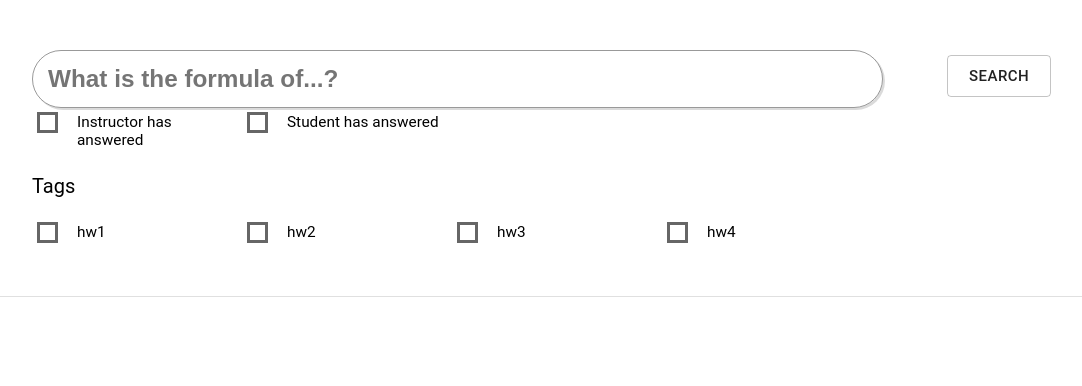
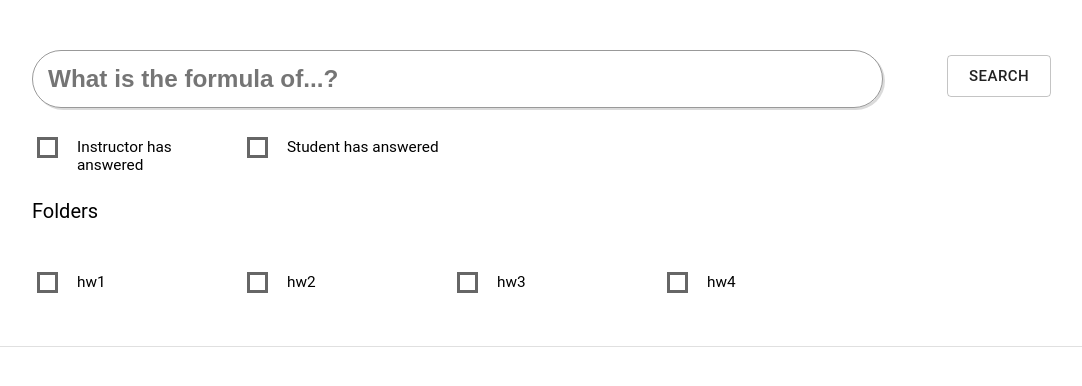
Before and after one commit to CodeItDiscordServer/QnA, a React (Create React App) app in the folder client/: page / in a window 1280 px wide. Shown: the top 386 px of the page, without its empty margins (96-1178 px from the left). Built offline with nearby package versions, Linux system fonts and the light colour scheme.

Commit message:
cleaned up the mobile view of the fitler, also
so basically in piazza, the tags like hw1,and projectare actually in
folders referring to the piazza api.

```diff
--- a/client/src/Containers/SearchPage/Components/ResponsiveSearchBox.js
+++ b/client/src/Containers/SearchPage/Components/ResponsiveSearchBox.js
@@ -12,6 +12,7 @@ import {Button,CircularProgress} from "@material-ui/core"
  const tags_contaier=css`
   display: flex;
   flex-wrap: wrap;
+  padding-top: 25px;
   width: 100%;
   @media (max-width: 768px) {
     width:100%;
@@ -68,7 +69,9 @@ function ResponsiveSearchBox(props) {
     color:red;
     background-color: LemonChiffon;
   }
-  @media (max-width: 768px)#{
+  @media (max-width: 768px){
+    font-size:25px;
+
     margin: 10px 0 10px 0;
       &:hover{
         background-color: LemonChiffon;
@@ -180,6 +183,7 @@ function ResponsiveSearchBox(props) {
                     updateMisc("Instructor has answered",!props.filters["Instructor has answered"])
                    }}className="tag">{"Instructor has answered"}</div>
                  </div>
+                 {/*  end instructor                                        */}
 
                  <div style={{cursor:"pointer"}} key={`Student has answered`} className="check-container" css={navItem}>
                     <input type="checkbox" id={`Student has answered`}
@@ -198,8 +202,10 @@ function ResponsiveSearchBox(props) {
                     className="tag">{"Student has answered"}</div>
                   </div>
               </div>
+              {/*  end student                                        */}
 
-            <h3 css={css`font-weight:400;font-size:20px;`}>Tags </h3>
+
+            <h3 css={css`font-weight:400;font-size:20px;`}>Folders </h3>
               <div id="tags-list" css={tags_contaier}>
               {/* the list of true/false filters, the checkbox will be used, but not applied yet.
                 the filter is saved in the site memory with other filters.
--- a/client/src/Containers/SearchPage/Components/SearchResults.jsx
+++ b/client/src/Containers/SearchPage/Components/SearchResults.jsx
@@ -58,7 +58,7 @@ function searchTermsPresent(summariez,unique){
   margin-left: 25px;
   color: grey;
   `;
-  return (<div>
+  return (<div css={style}>
       {Object.keys(summariez).map(function(term){
       if(summariez[term].length){
         return <GoodCheckbox key={`good-term-${term}-${unique}`} term={term} />
@@ -168,7 +168,7 @@ function ResultCard(props){
 
     return (<Card elevation={1.0} style={{marginLeft:"70px",marginRight:"70px",marginBottom:"20px",padding:"20px"}}>
         {tagsView(topic)}
-        {searchTermsPresent(topic.summariez,topic.created)}
+        {topic.summariez && searchTermsPresent(topic.summariez,topic.created)}
         <div dangerouslySetInnerHTML={{__html:title}} css={subjectStyle}></div>
         <hr/>
         {topic.summariez && Object.keys(topic.summariez).map(function(term){
--- a/client/src/components/CheckboxArt.js
+++ b/client/src/components/CheckboxArt.js
@@ -4,11 +4,12 @@ import { css, jsx } from '@emotion/core';
 
 const checkStylez = css`
 img {
-  width: 25px;
-  height: 25px;
+  width: 15px;
+  height: 15px;
   display: inline-block;
 }
-margin-right: 6px;
+margin: -2px 6px -10px 0;
+
 font-size: 1.25em;
 `;
 
```
Also changed, not shown: client/src/components/ResponsiveSearchBox.js (+8 -1 lines).
